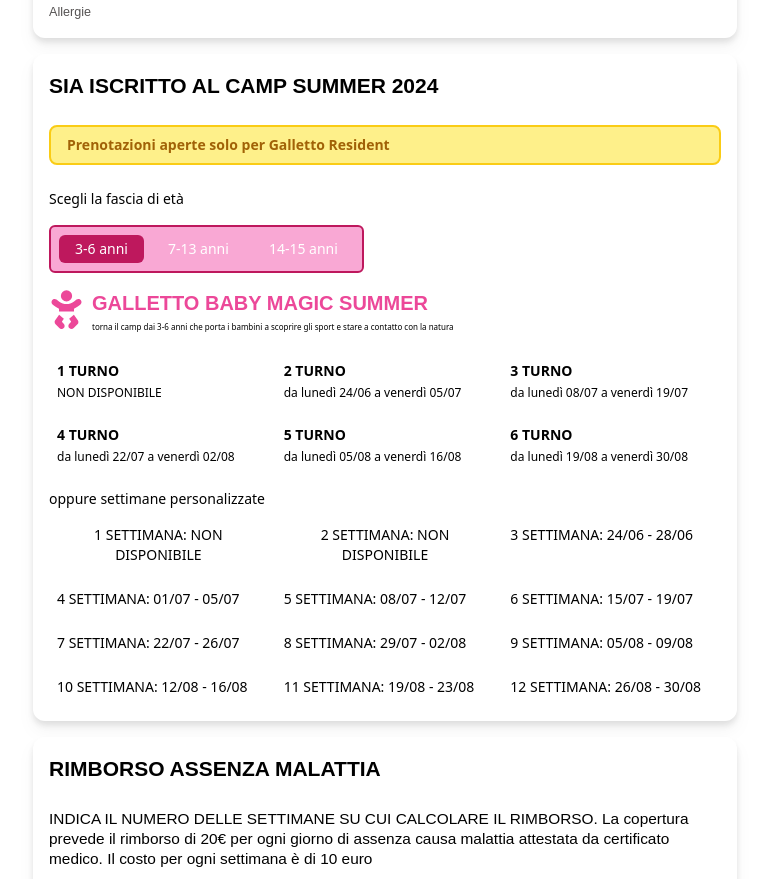
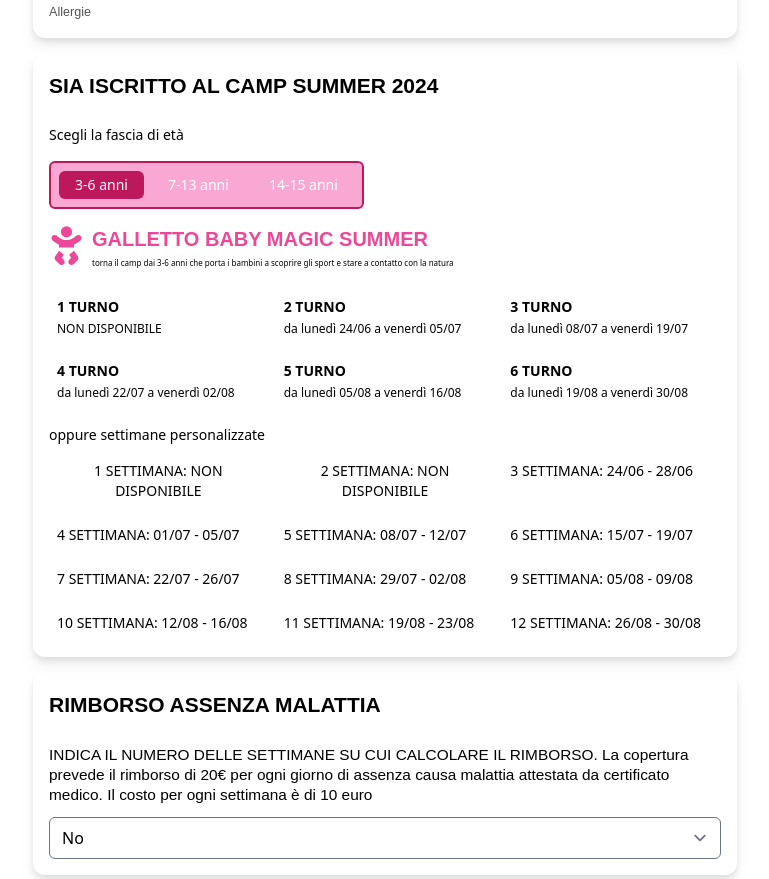
Before and after one commit to nicolofranceschi/galletto, a Next.js app: page /b in a window 1280 px wide. Shown: the part 2508-3387 px from the top of the page, without its empty margins (511-1280 px from the left). Built offline with nearby package versions, Linux system fonts and the light colour scheme; no server answers.

Commit message:
Update SIA ISCRITTO AL CAMP SUMMER 2024 message in b.jsx

```diff
--- a/pages/b.jsx
+++ b/pages/b.jsx
@@ -280,7 +280,6 @@ export default function B() {
                 </Wrapper>
               </Section>
               <Section title="SIA ISCRITTO AL CAMP SUMMER 2024">
-                <p className="px-4 py-2 bg-yellow-200 border-2 border-yellow-400 font-bold text-yellow-700 rounded-lg">Prenotazioni aperte solo per Galletto Resident</p>
                 <div className="flex flex-col gap-4">
                   <p>Scegli la fascia di età</p>
                   <div className="flex flex-col items-start gap-2">
```
